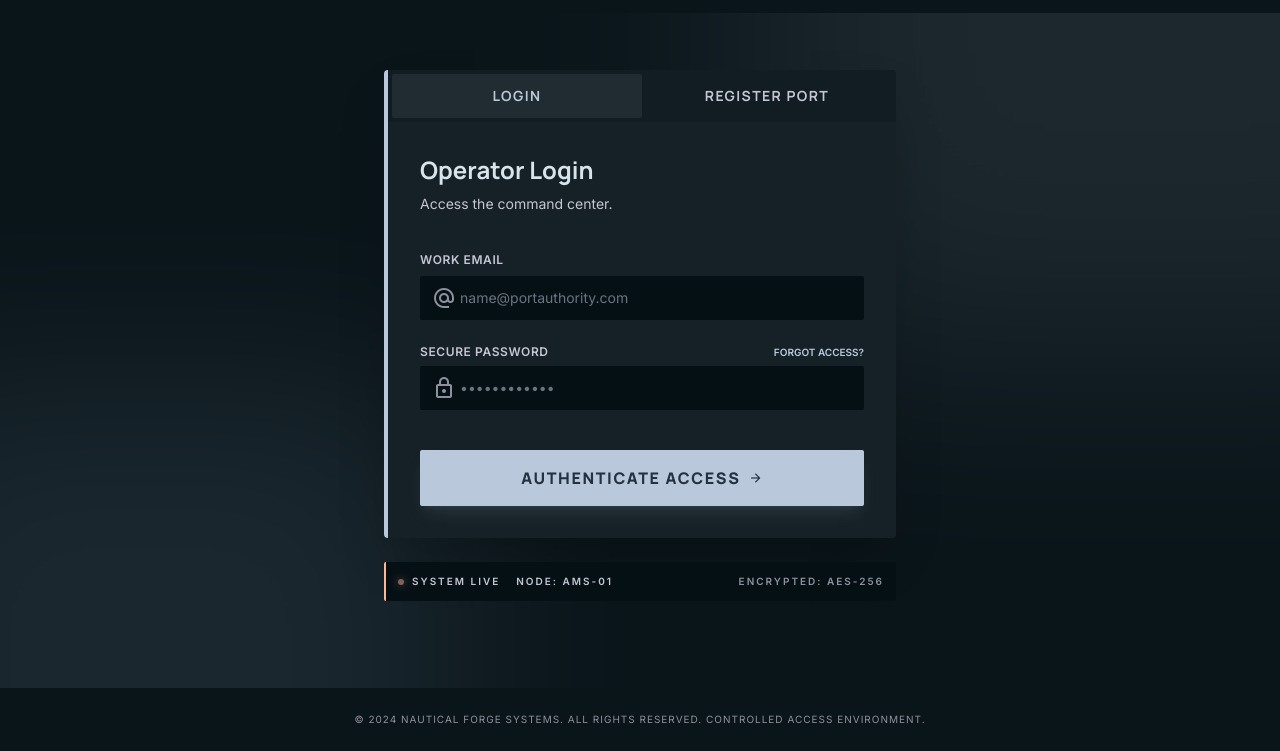
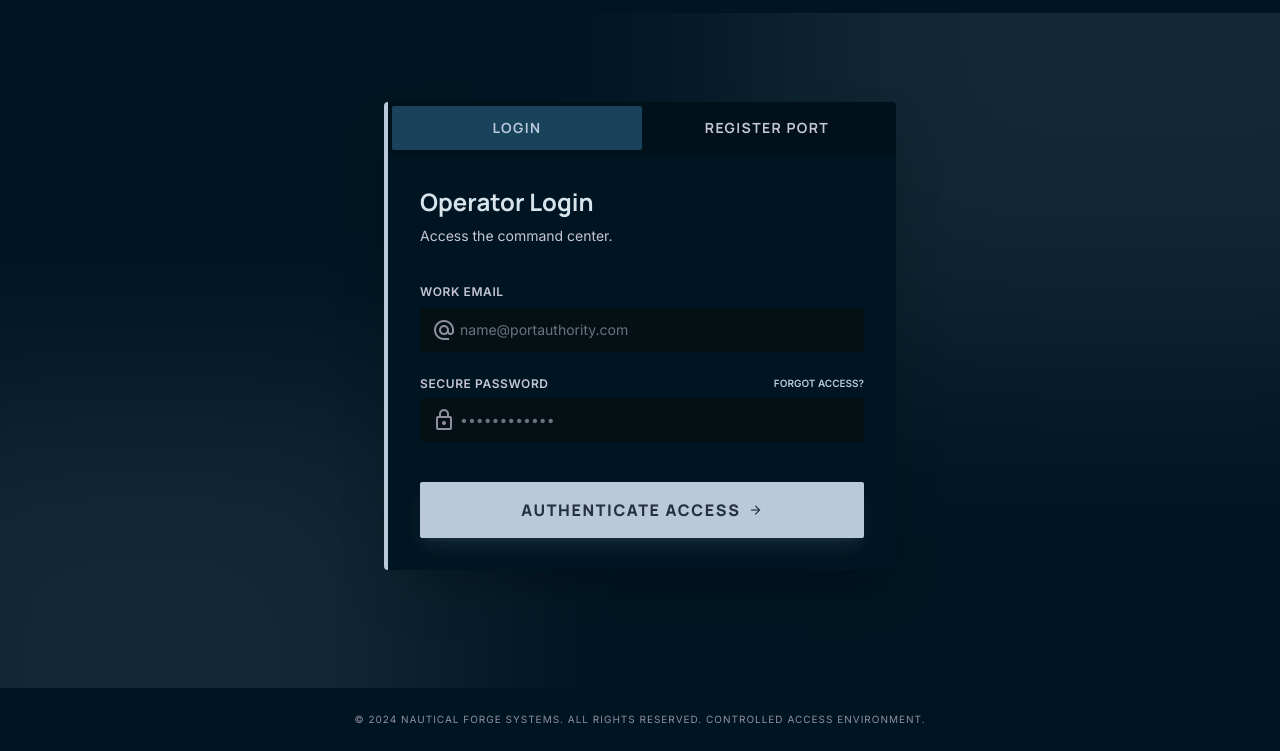
Before and after one commit to Jiyeahrana/GSC, a plain HTML site: page public/login.html in a window 1280 px wide. Shown: the part 49-800 px from the top of the page. Drawn offline with nearby package versions, Linux system fonts and the light colour scheme.

Commit message:
css updated-login page

```diff
--- a/public/login.html
+++ b/public/login.html
@@ -20,20 +20,20 @@
               "on-tertiary-container": "#fb6b00",
               "on-error-container": "#ffdad6",
               "tertiary": "#ffb692",
-              "surface": "#0a151a",
+              "surface": "#001523",
               "tertiary-container": "#551f00",
               "surface-tint": "#bac8dc",
               "on-secondary-fixed-variant": "#334861",
               "outline-variant": "#454652",
               "primary": "#bac8dc",
               "on-background": "#d8e4ec",
-              "surface-container-high": "#202b32",
+              "surface-container-high": "#18435a",
               "on-error": "#690005",
               "tertiary-fixed": "#ffdbcb",
               "secondary-fixed-dim": "#b2c8e7",
               "primary-fixed-dim": "#bac8dc",
               "on-secondary-container": "#a4bad8",
-              "surface-container-highest": "#2b363d",
+              "surface-container-highest": "#011C30",
               "on-tertiary-fixed-variant": "#7a3000",
               "secondary": "#b2c8e7",
               "background": "#0a151a",
@@ -48,14 +48,14 @@
               "inverse-surface": "#d8e4ec",
               "on-surface": "#d8e4ec",
               "on-primary-fixed-variant": "#3a4859",
-              "surface-container-low": "#121d23",
+              "surface-container-low": "#00111c",
               "on-secondary-fixed": "#031d34",
               "on-tertiary": "#562000",
               "primary-container": "#233141",
               "error": "#ffb4ab",
               "tertiary-fixed-dim": "#ffb692",
               "on-secondary": "#1b324a",
-              "surface-container": "#162127",
+              "surface-container": "#001523",
               "inverse-on-surface": "#273238",
               "inverse-primary": "#525f71",
               "surface-dim": "#0a151a",
@@ -85,7 +85,7 @@
 </head>
 <body class="bg-surface text-on-surface font-body min-h-screen flex flex-col" x-data="{ tab: 'login' }">
 <!-- TopNavBar (Shared Component) -->
-<header class="bg-[#0a151a] flex justify-between items-center w-full px-6 py-4 fixed top-0 z-50">
+<header class="bg-[#001523] flex justify-between items-center w-full px-6 py-4 fixed top-0 z-50">
 <div class="flex items-center gap-4">
 <span class="text-xl font-black tracking-tighter text-[#bac8dc] uppercase font-['Manrope']">WEB NAME</span>
 </div>
@@ -193,25 +193,11 @@
 </div>
 </div>
 </div>
-<button class="w-full py-4 mt-4 border-2 border-primary text-primary font-headline font-extrabold uppercase tracking-widest rounded transition-all hover:bg-primary hover:text-on-primary text-xs" type="submit">
+<button class="w-full py-4 mt-4 border-2 border-primary text-primary font-headline font-extrabold uppercase tracking-widest rounded transition-all hover:bg-primary hover:text-on-primary text-s" type="submit">
                                 Register Port Facility
                             </button>
 </form>
 </section>
-</div>
-</div>
-<!-- Status Ticker (Industrial Aesthetic) -->
-<div class="bg-surface-container-lowest p-3 rounded flex items-center justify-between text-[10px] font-label font-bold tracking-[0.2em] text-on-surface-variant uppercase border-l-2 border-tertiary">
-<div class="flex items-center gap-4">
-<span class="flex items-center gap-2">
-<span class="w-1.5 h-1.5 bg-tertiary rounded-full animate-pulse shadow-[0_0_8px_rgba(255,182,146,0.8)]"></span>
-                        System Live
-                    </span>
-<span>Node: AMS-01</span>
-</div>
-<div class="text-outline">
-                    Encrypted: AES-256
-                </div>
 </div>
 </div>
 </main>
```
